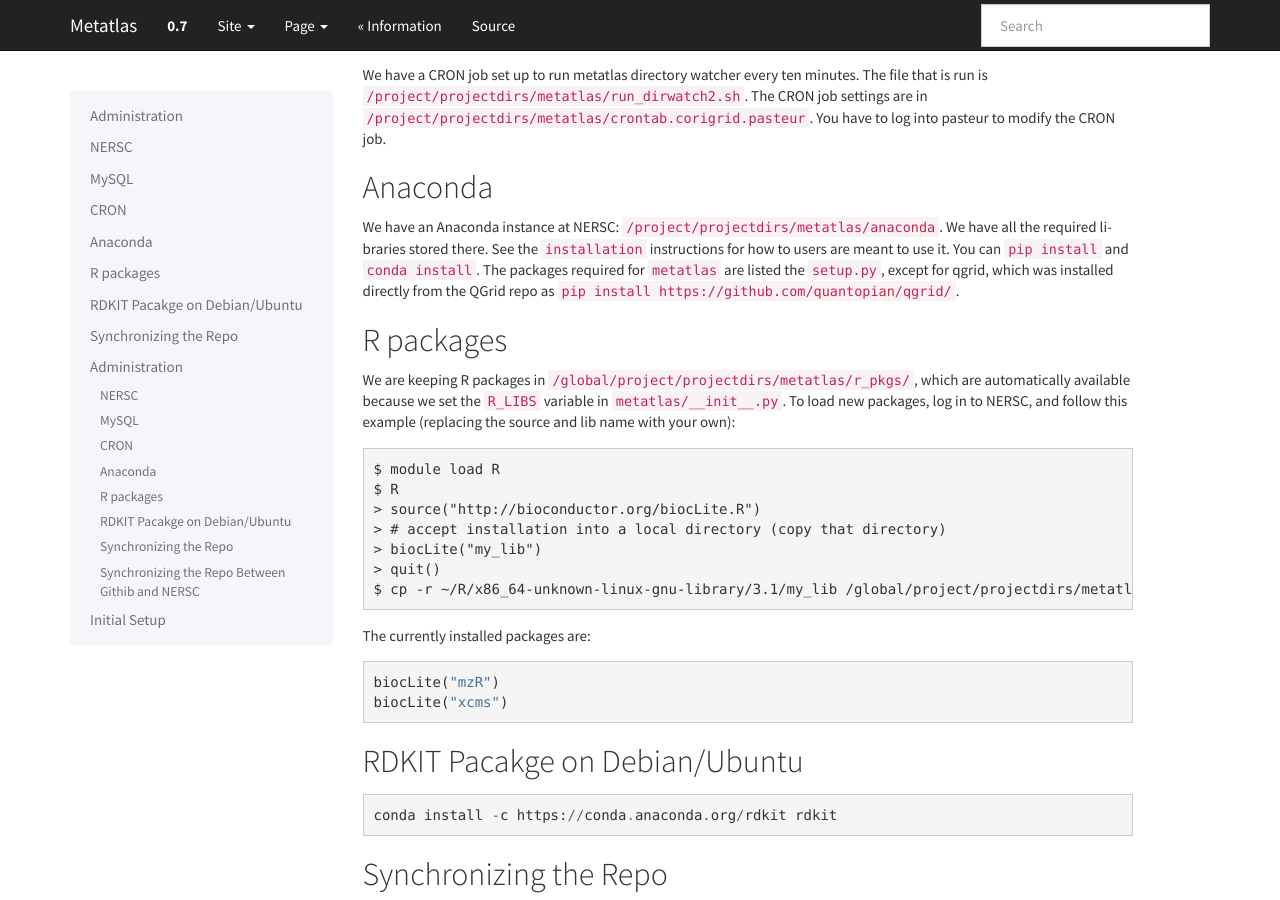
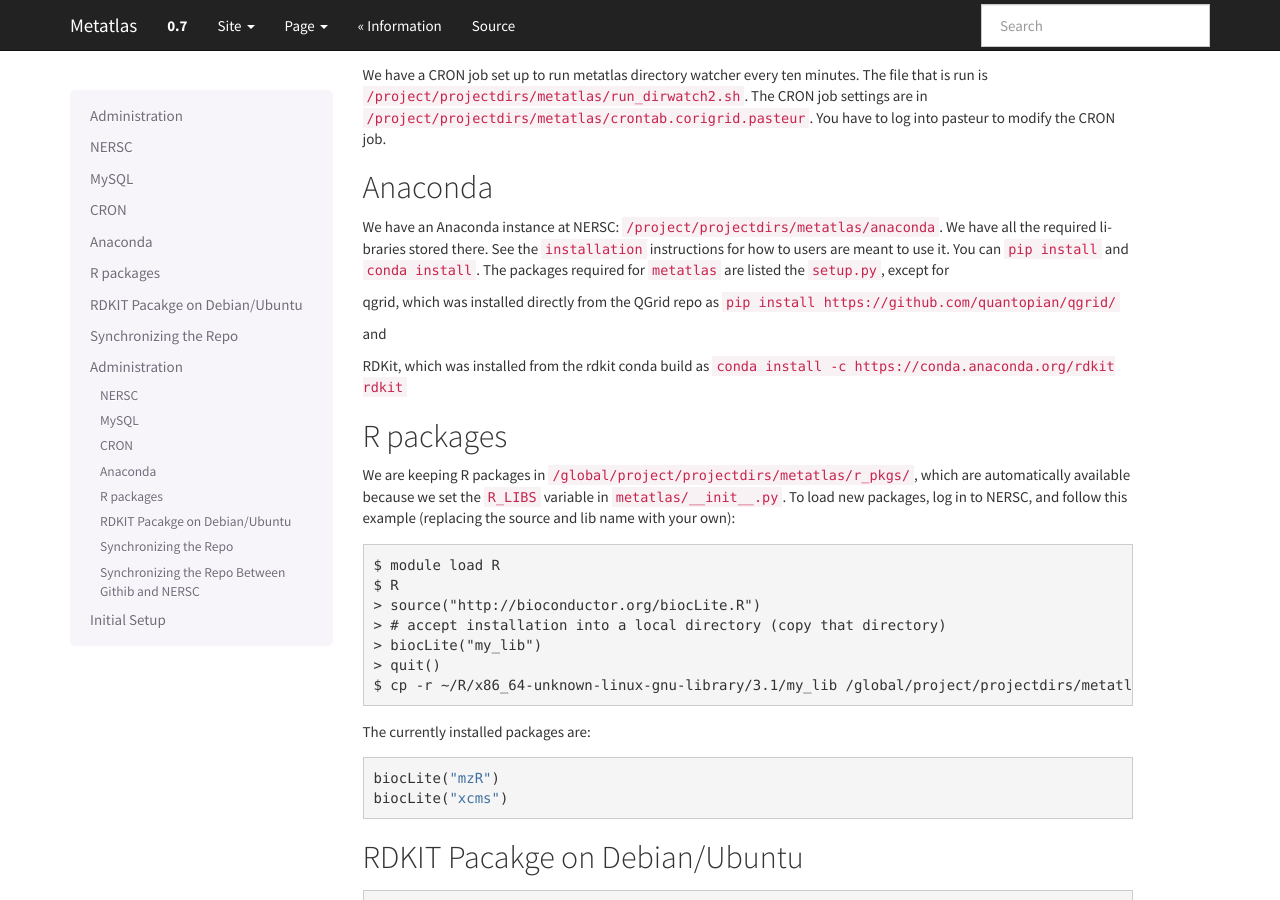
Before and after one commit to biorack/metatlas, a Sphinx documentation site: the page built from docs/source/admin.rst, in a window 1280 px wide and 900 px high, scrolled down 3297 px. Built offline with Sphinx 7.4.7, drawn with Linux system fonts in a browser that asks for light colours; formulas are drawn with MathJax 3; pages that are not in the unit, such as notebooks, are missing from menus.

Commit message:
added rdkit install instructions to admin docs

```diff
--- a/docs/source/admin.rst
+++ b/docs/source/admin.rst
@@ -218,8 +218,15 @@ We have an Anaconda instance at NERSC:
 libraries stored there. See the ``installation`` instructions for how to
 users are meant to use it. You can ``pip install`` and
 ``conda install``. The packages required for ``metatlas`` are listed the
-``setup.py``, except for qgrid, which was installed directly from the
-QGrid repo as ``pip install https://github.com/quantopian/qgrid/``.
+``setup.py``, except for
+
+qgrid, which was installed directly from the
+QGrid repo as ``pip install https://github.com/quantopian/qgrid/``
+
+and
+
+RDKit, which was installed from the rdkit conda build as
+``conda install -c https://conda.anaconda.org/rdkit rdkit``
 
 R packages
 ==========
```
